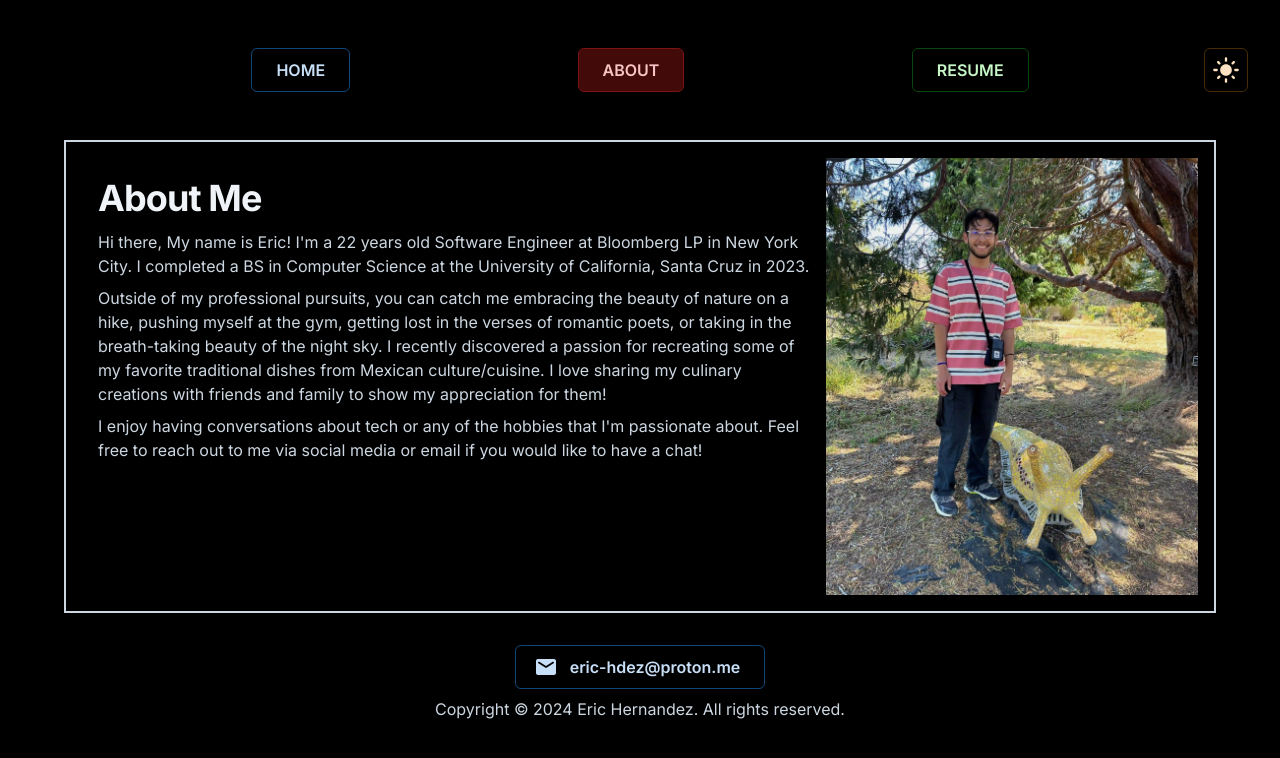
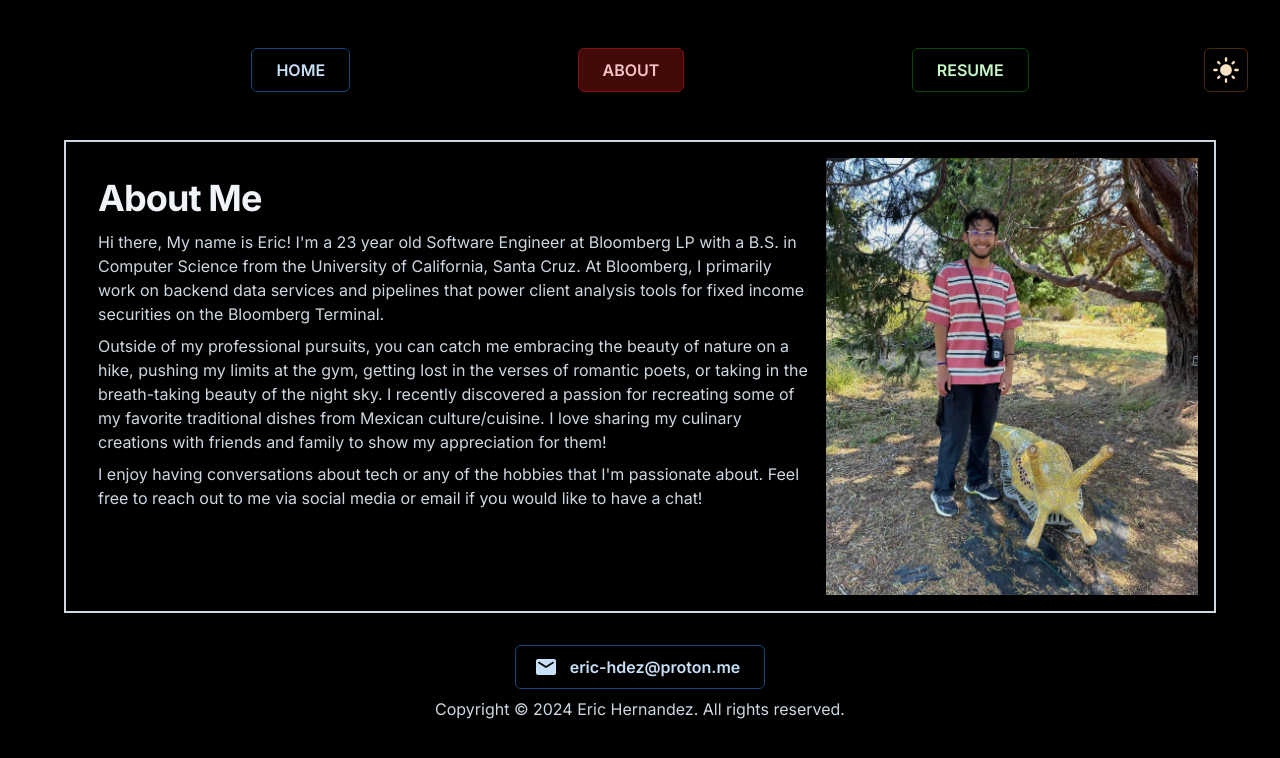
Before and after one commit to eric-hdez/eric-hdez.dev, a Next.js app: page /about in a window 1280 px wide. Shown: the top 758 px of the page. Built offline with nearby package versions, Linux system fonts and the light colour scheme.

Commit message:
updating the description for my about page

```diff
--- a/src/app/about/page.tsx
+++ b/src/app/about/page.tsx
@@ -12,15 +12,17 @@ export default function About() {
           <Stack direction="column" spacing={1} overflow="scroll">
             <Typography level="h1">About Me</Typography>
             <Typography>
-              Hi there, My name is Eric! I&apos;m a 22 years old Software
-              Engineer at Bloomberg LP in New York City. I completed a BS in
-              Computer Science at the University of California, Santa Cruz in
-              2023.
+              Hi there, My name is Eric! I&apos;m a 23 year old Software
+              Engineer at Bloomberg LP with a B.S. in Computer Science from the
+              University of California, Santa Cruz. At Bloomberg, I primarily
+              work on backend data services and pipelines that power client
+              analysis tools for fixed income securities on the Bloomberg
+              Terminal.
             </Typography>
             <Typography>
               Outside of my professional pursuits, you can catch me embracing
-              the beauty of nature on a hike, pushing myself at the gym, getting
-              lost in the verses of romantic poets, or taking in the
+              the beauty of nature on a hike, pushing my limits at the gym,
+              getting lost in the verses of romantic poets, or taking in the
               breath-taking beauty of the night sky. I recently discovered a
               passion for recreating some of my favorite traditional dishes from
               Mexican culture/cuisine. I love sharing my culinary creations with
```
